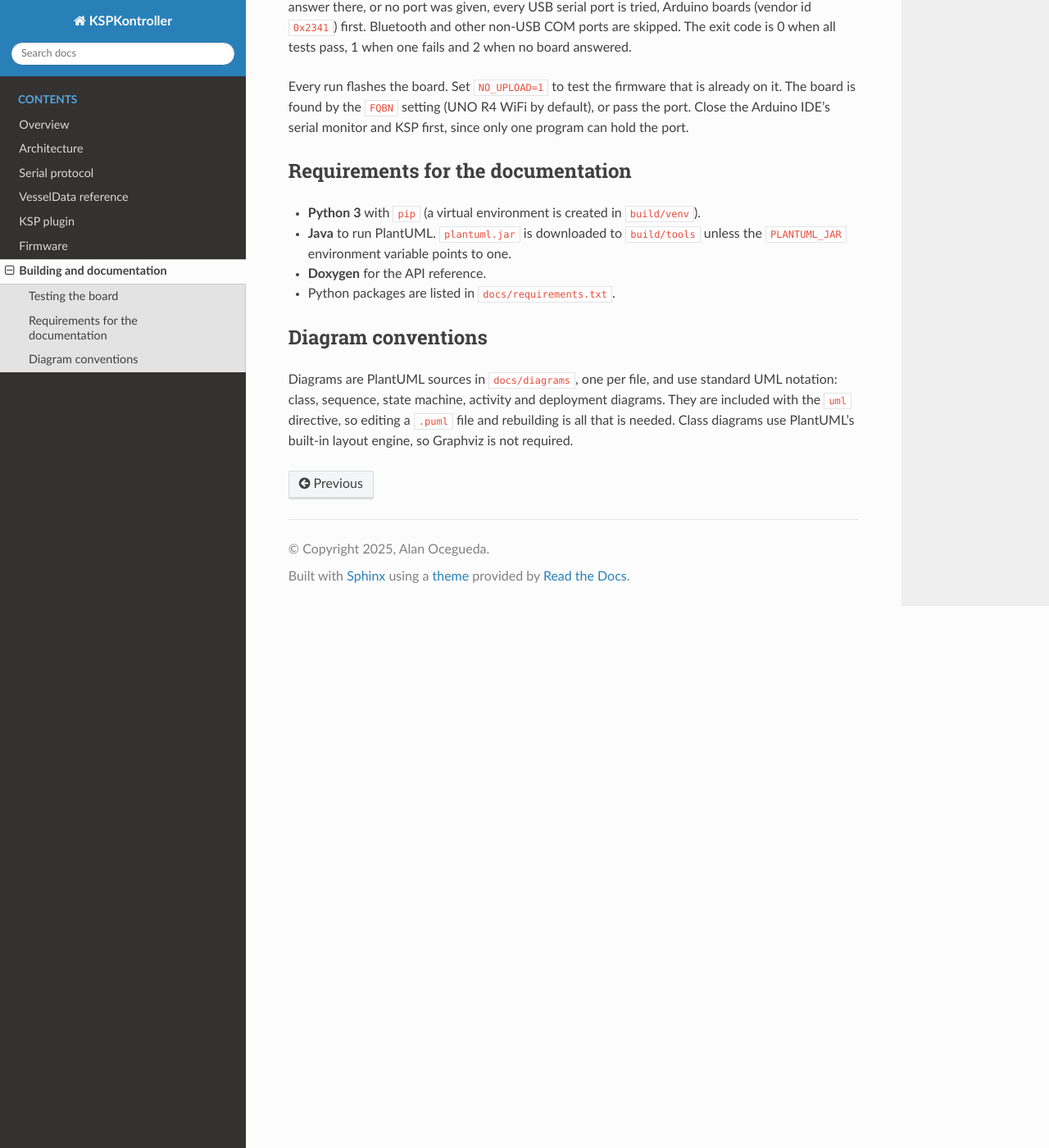
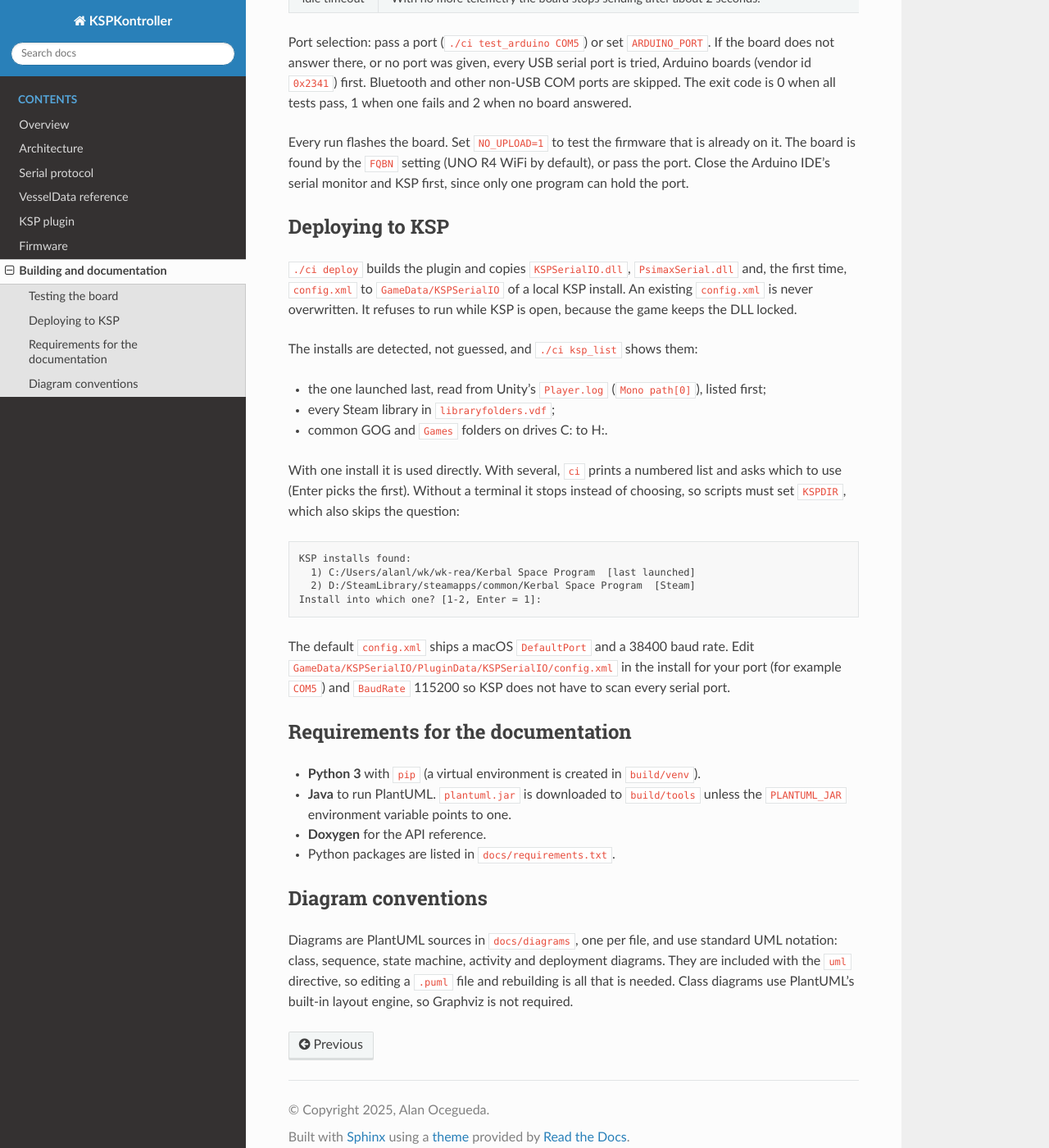
Before and after one commit to AlaNLrdE/KSPKontroller, a Sphinx documentation site: the page built from docs/building.rst, in a window 1280 px wide and 1400 px high, scrolled down 1074 px. Shown: the whole window at 82% size. Built offline with Sphinx 7.4.7 and the Read the Docs theme 3.1.0, drawn with Linux system fonts in a browser that asks for light colours; some of the changed text lies outside the part shown.

Commit message:
Add ./ci deploy to install the plugin into a local KSP
deploy builds the plugin and copies it, PsimaxSerial.dll and (once) config.xml to GameData/KSPSerialIO. The KSP installs are detected instead of guessed: the one launched last (Unity Player.log), Steam libraries (libraryfolders.vdf) and common GOG folders. With several installs the script lists them and asks which to use; without a terminal it stops and asks for KSPDIR. ksp_list shows the detected installs and install uses the same selection. It refuses to run while KSP is open because the DLL is locked, and never overwrites an edited config.xml.

Co-Authored-By: Claude Sonnet 5.5 <noreply@anthropic.com>

```diff
--- a/docs/building.rst
+++ b/docs/building.rst
@@ -16,8 +16,12 @@ Everything goes through the ``ci`` script at the repository root (``./ci`` in Gi
      - Compile the plugin with msbuild, xbuild or dotnet.
    * - ``./ci build_all``
      - Both of the above.
+   * - ``./ci deploy``
+     - Build the plugin and install it into a local KSP. Lists the installs it finds and asks which one (see below).
+   * - ``./ci ksp_list``
+     - List the KSP installs found on this machine.
    * - ``./ci install``
-     - Copy the plugin and ``config.xml`` to ``$KSPDIR/GameData/KSPSerialIO``.
+     - Install the already built plugin (same selection as ``deploy``). Needs ``./ci build_KSPSerialIO`` first.
    * - ``./ci docs``
      - Doxygen API reference into ``build/docs/html``.
    * - ``./ci diagrams``
@@ -62,6 +66,34 @@ Every run flashes the board. Set ``NO_UPLOAD=1`` to test the firmware that is al
 The board is found by the ``FQBN`` setting (UNO R4 WiFi by default), or pass the port. Close the Arduino
 IDE's serial monitor and KSP first, since only one program can hold the port.
 
+Deploying to KSP
+----------------
+
+``./ci deploy`` builds the plugin and copies ``KSPSerialIO.dll``, ``PsimaxSerial.dll`` and, the first
+time, ``config.xml`` to ``GameData/KSPSerialIO`` of a local KSP install. An existing ``config.xml`` is
+never overwritten. It refuses to run while KSP is open, because the game keeps the DLL locked.
+
+The installs are detected, not guessed, and ``./ci ksp_list`` shows them:
+
+* the one launched last, read from Unity's ``Player.log`` (``Mono path[0]``), listed first;
+* every Steam library in ``libraryfolders.vdf``;
+* common GOG and ``Games`` folders on drives C: to H:.
+
+With one install it is used directly. With several, ``ci`` prints a numbered list and asks which to
+use (Enter picks the first). Without a terminal it stops instead of choosing, so scripts must set
+``KSPDIR``, which also skips the question:
+
+.. code-block:: text
+
+   KSP installs found:
+     1) C:/Users/alanl/wk/wk-rea/Kerbal Space Program  [last launched]
+     2) D:/SteamLibrary/steamapps/common/Kerbal Space Program  [Steam]
+   Install into which one? [1-2, Enter = 1]:
+
+The default ``config.xml`` ships a macOS ``DefaultPort`` and a 38400 baud rate. Edit
+``GameData/KSPSerialIO/PluginData/KSPSerialIO/config.xml`` in the install for your port (for
+example ``COM5``) and ``BaudRate`` 115200 so KSP does not have to scan every serial port.
+
 Requirements for the documentation
 ----------------------------------
 
```
Also changed, not shown: README.md (+2 -1 lines), 1 other file.
